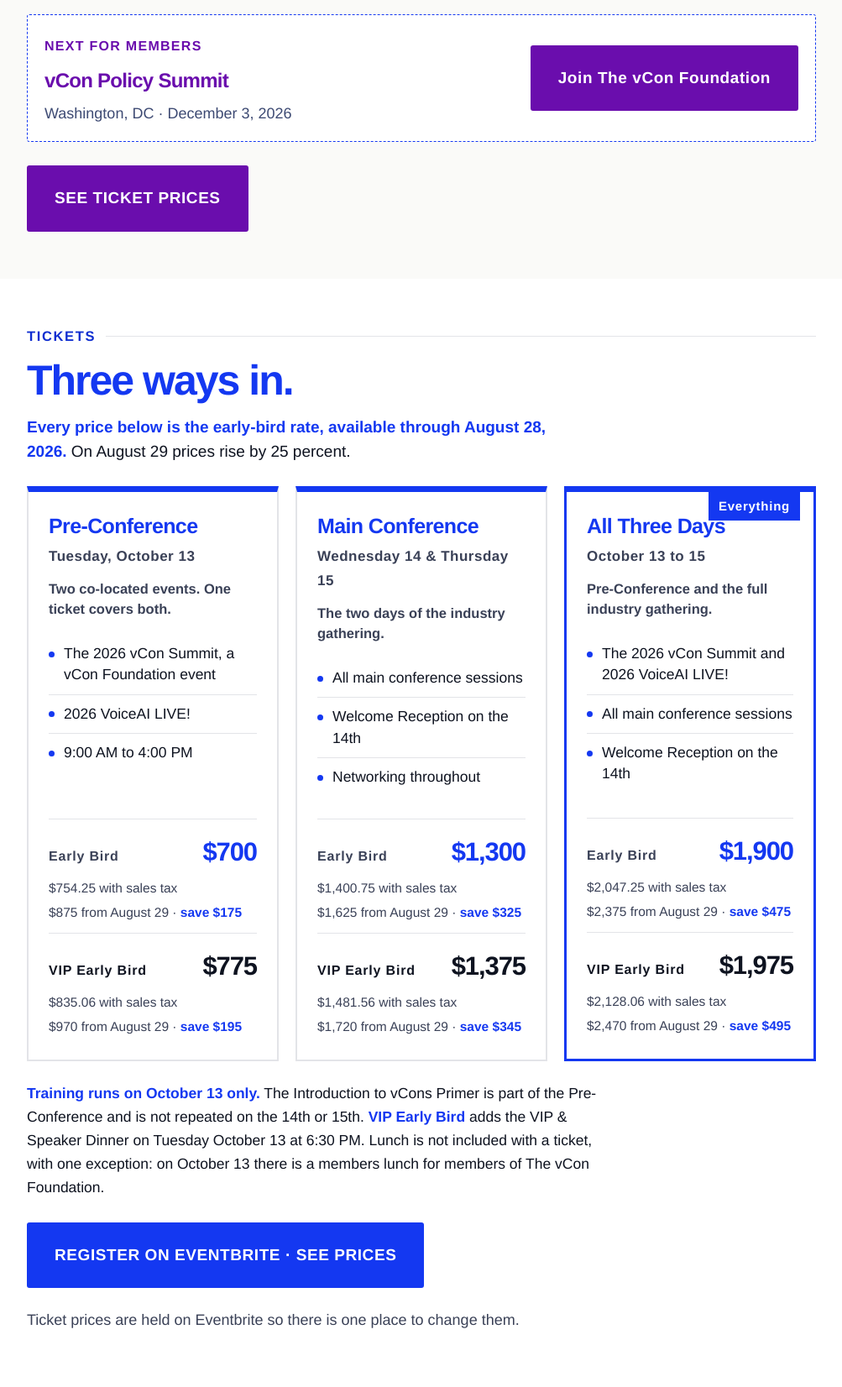
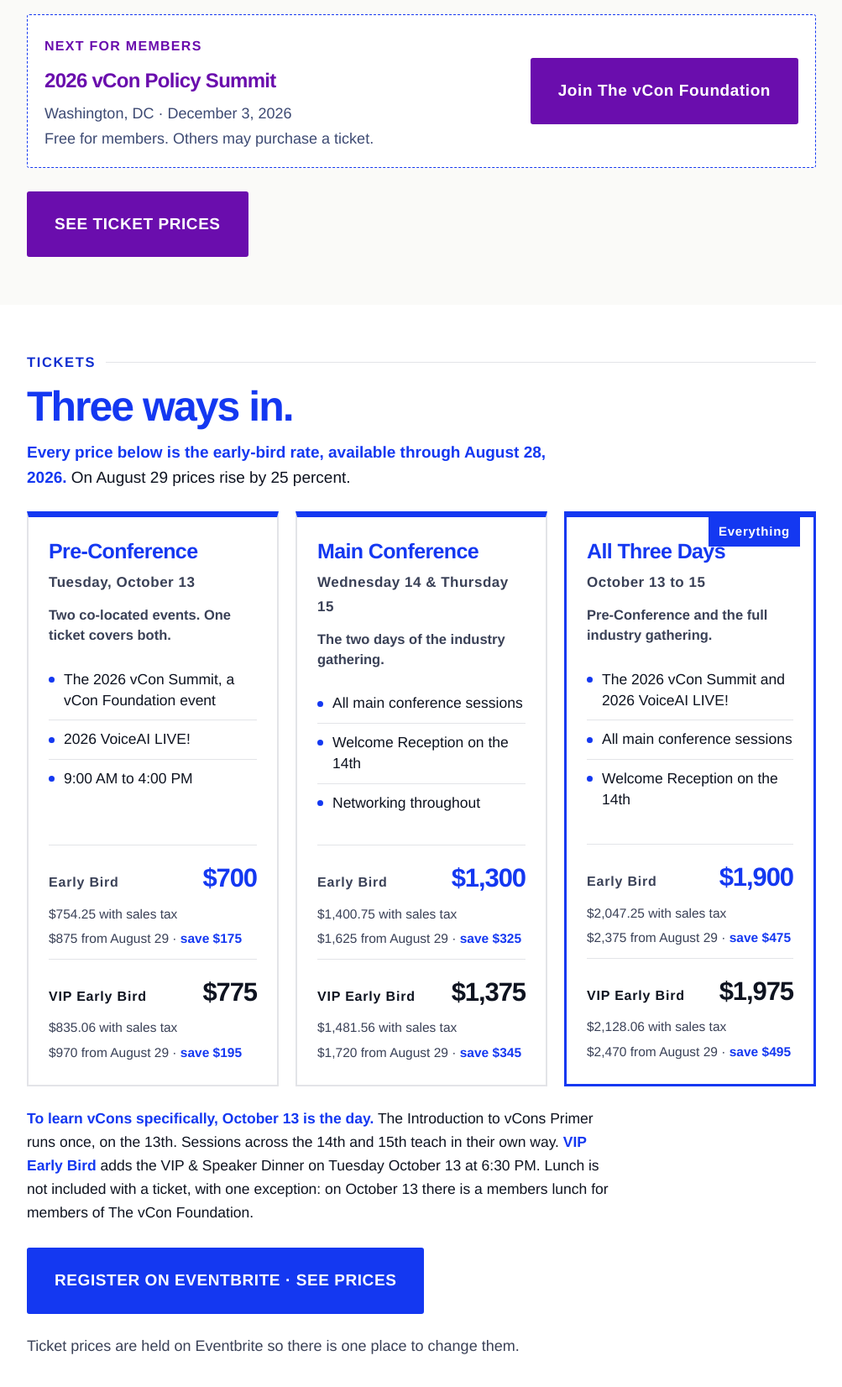
Before and after one commit to jeffvcon/von-fall26-preview, a plain HTML site: page registration.html in a window 1280 px wide. Shown: the part 1426-3078 px from the top of the page at 84% size, without its empty margins (138-1141 px from the left). Drawn offline with Linux system fonts and the light colour scheme.

Commit message:
Training is where you learn vCons not the only teaching; 2026 vCon Policy Summit named with its member perk

```diff
--- a/registration.html
+++ b/registration.html
@@ -2233,8 +2233,8 @@
     <div class="nextup">
       <div>
         <span class="mono" style="color:var(--blue)">Next for members</span>
-        <b>vCon Policy Summit</b>
-        <span class="wh">Washington, DC &middot; December 3, 2026</span>
+        <b>2026 vCon Policy Summit</b>
+        <span class="wh">Washington, DC &middot; December 3, 2026<br>Free for members. Others may purchase a ticket.</span>
       </div>
       <a class="btn solid novcase" href="https://www.thevconfoundation.com">Join The vCon Foundation</a>
     </div>
@@ -2316,7 +2316,7 @@
       </div>
     </div>
 
-    <p class="vipnote novcase"><b>Training runs on October 13 only.</b> The Introduction to vCons Primer is part of the Pre-Conference and is not repeated on the 14th or 15th. <b>VIP Early Bird</b> adds the VIP &amp; Speaker Dinner on Tuesday October 13 at 6:30 PM. Lunch is not included with a ticket, with one exception: on October 13 there is a members lunch for members of The vCon Foundation.</p>
+    <p class="vipnote novcase"><b>To learn vCons specifically, October 13 is the day.</b> The Introduction to vCons Primer runs once, on the 13th. Sessions across the 14th and 15th teach in their own way. <b>VIP Early Bird</b> adds the VIP &amp; Speaker Dinner on Tuesday October 13 at 6:30 PM. Lunch is not included with a ticket, with one exception: on October 13 there is a members lunch for members of The vCon Foundation.</p>
     <div class="cta" style="margin-top:28px"><a class="btn solid" href="https://www.eventbrite.com/e/fall-26-voice-and-conversations-on-the-net-tickets-1986769647498?aff=oddtdtcreator">Register on Eventbrite &middot; see prices</a></div>
     <p class="regnote">Ticket prices are held on Eventbrite so there is one place to change them.</p>
   </div>
```
Also changed, not shown: schedule.html (+1 -1 lines).
